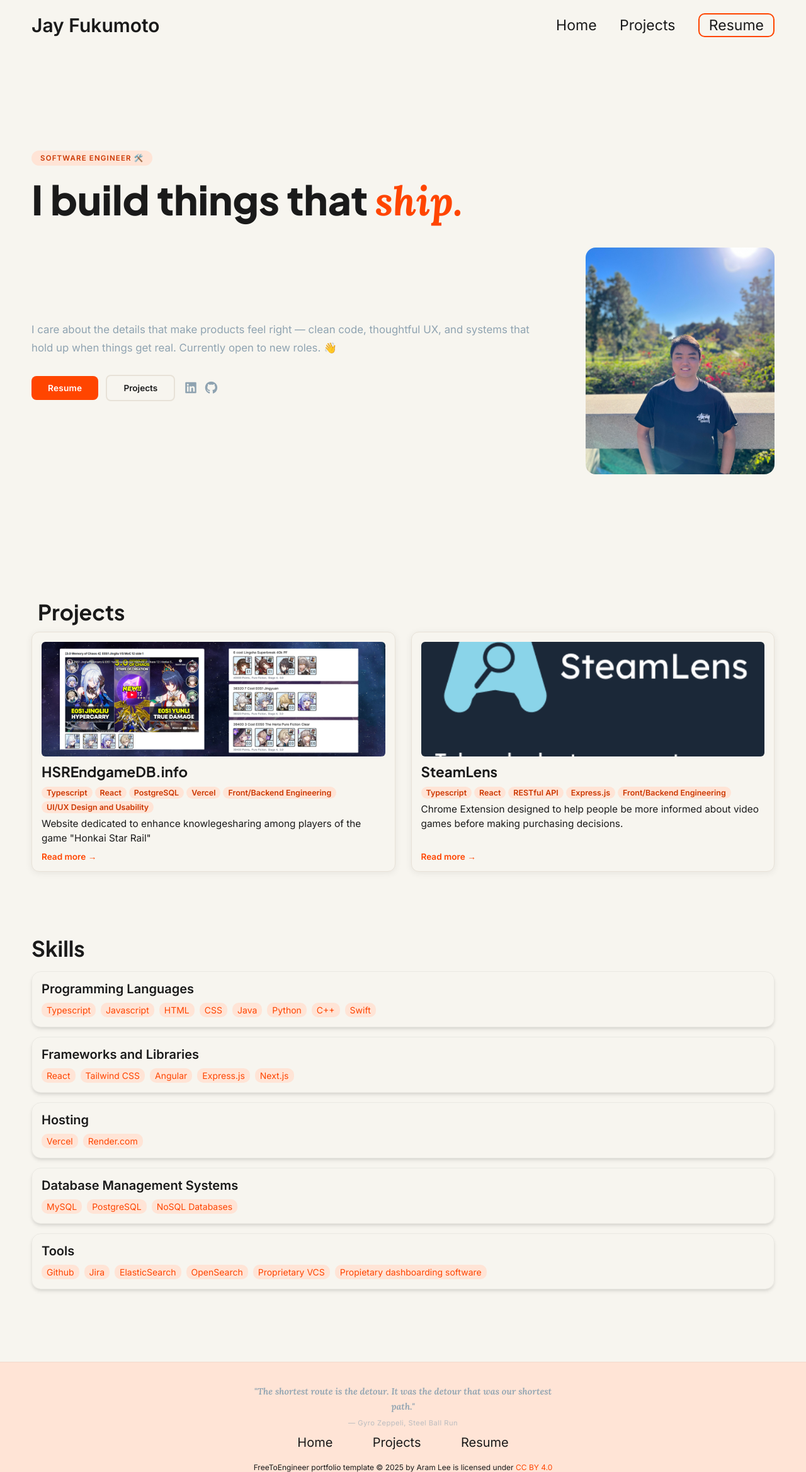
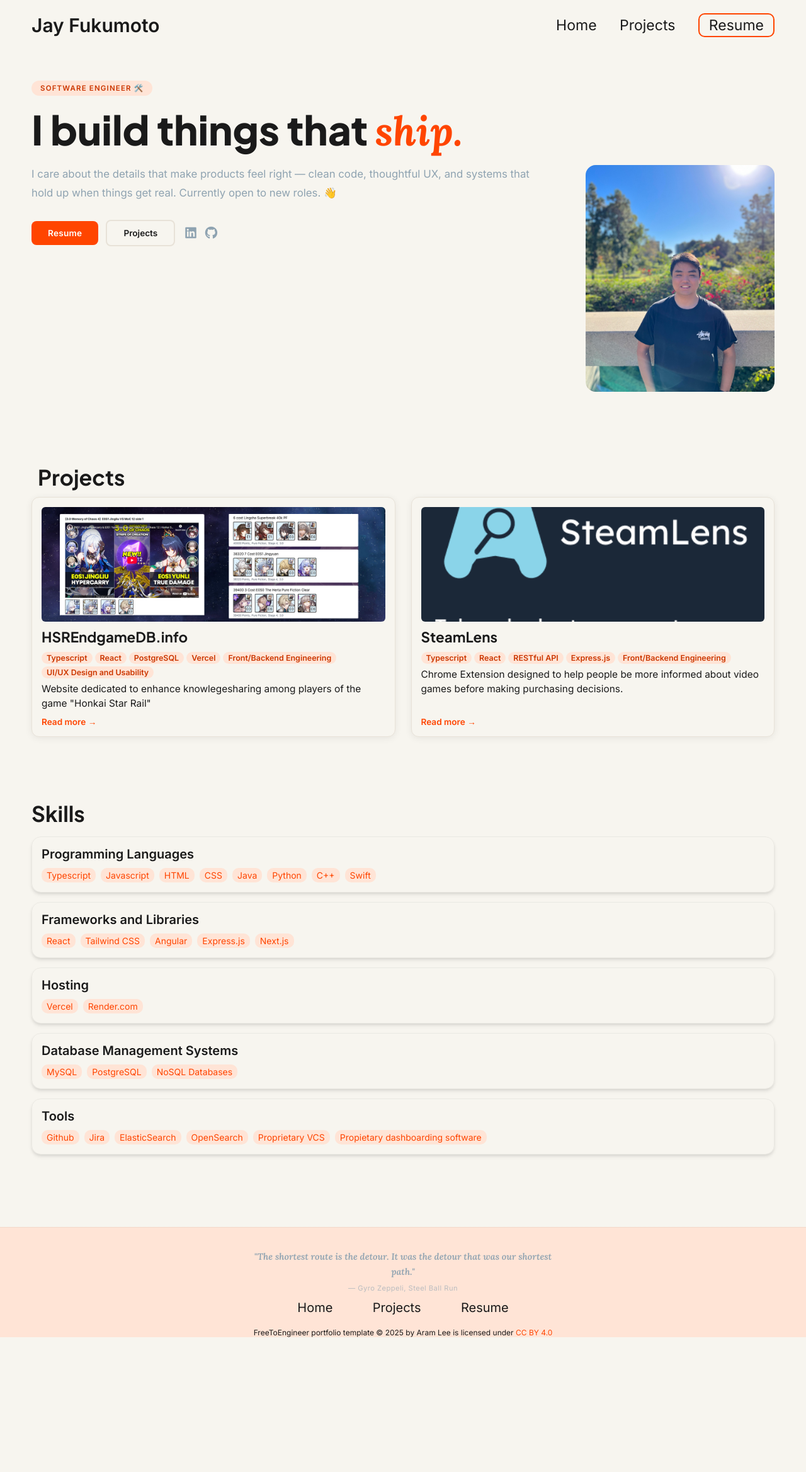
Before and after one commit to jayfuku/jayfuku.github.io, a Jekyll site: the page built from index.html, in a window 1280 px wide. Shown: the whole page at 63% size. Built offline with Jekyll 4.4.1, drawn with Linux system fonts in a browser that asks for light colours; after the commit the page ends 2123 px from its top, so only the background shows below that.

Commit message:
fix: tighten hero spacing, fix photo alignment, remove full-height hero

```diff
--- a/css/styles.css
+++ b/css/styles.css
@@ -152,16 +152,15 @@ nav .mobile-nav {
 
 /* SECTION 1: Hero */
 .hero-section {
-    min-height: calc(100vh - 80px);
     display: flex;
     flex-direction: column;
     justify-content: center;
-    padding: 60px 0 48px;
+    padding: 48px 0 64px;
     border: none;
 }
 
 .hero-top {
-    margin-bottom: 40px;
+    margin-bottom: 20px;
 }
 
 .hero-tag {
@@ -198,7 +197,7 @@ nav .mobile-nav {
 .hero-bio-row {
     display: flex;
     gap: 64px;
-    align-items: center;
+    align-items: flex-start;
 }
 
 .hero-bio {
@@ -795,8 +794,7 @@ footer p {
 
     /* SECTION 1: HERO */
     .hero-section {
-        padding: 40px 0 32px;
-        min-height: auto;
+        padding: 32px 0 40px;
     }
 
     .hero-bio-row {
```
